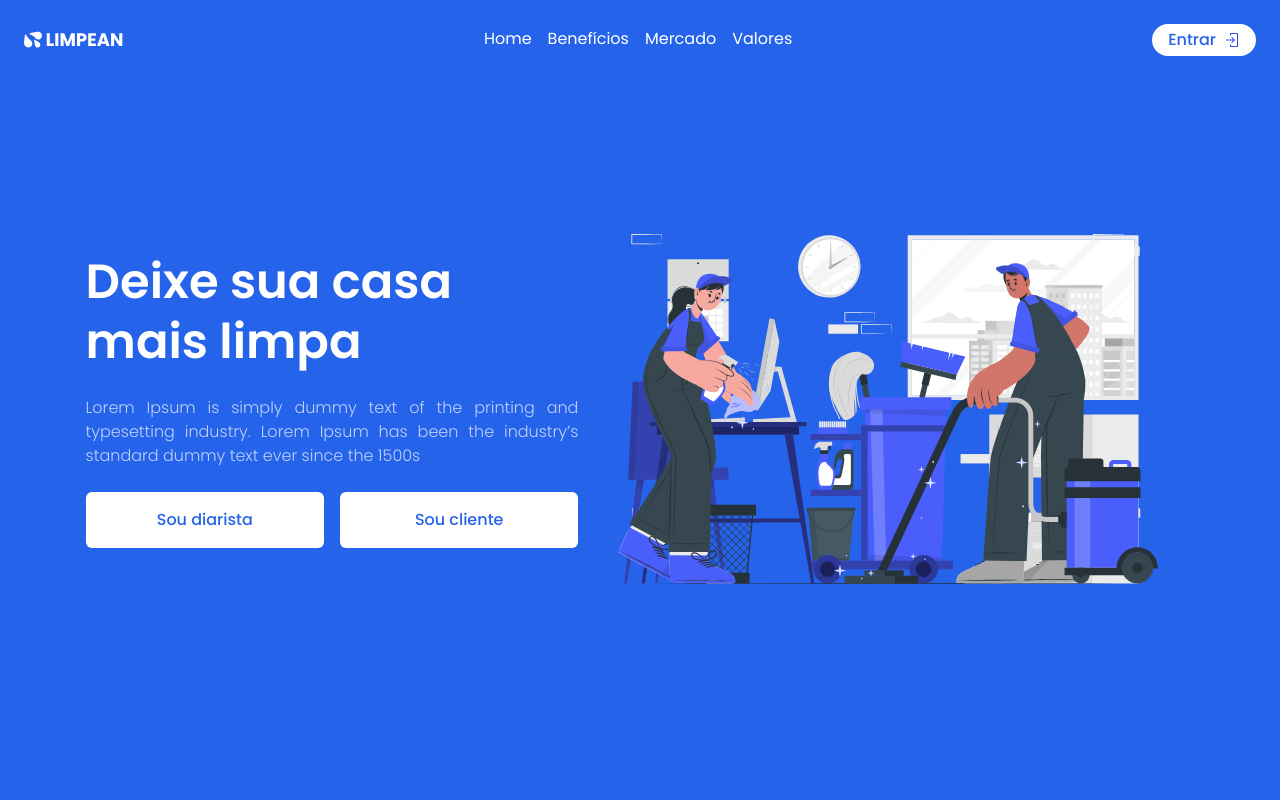
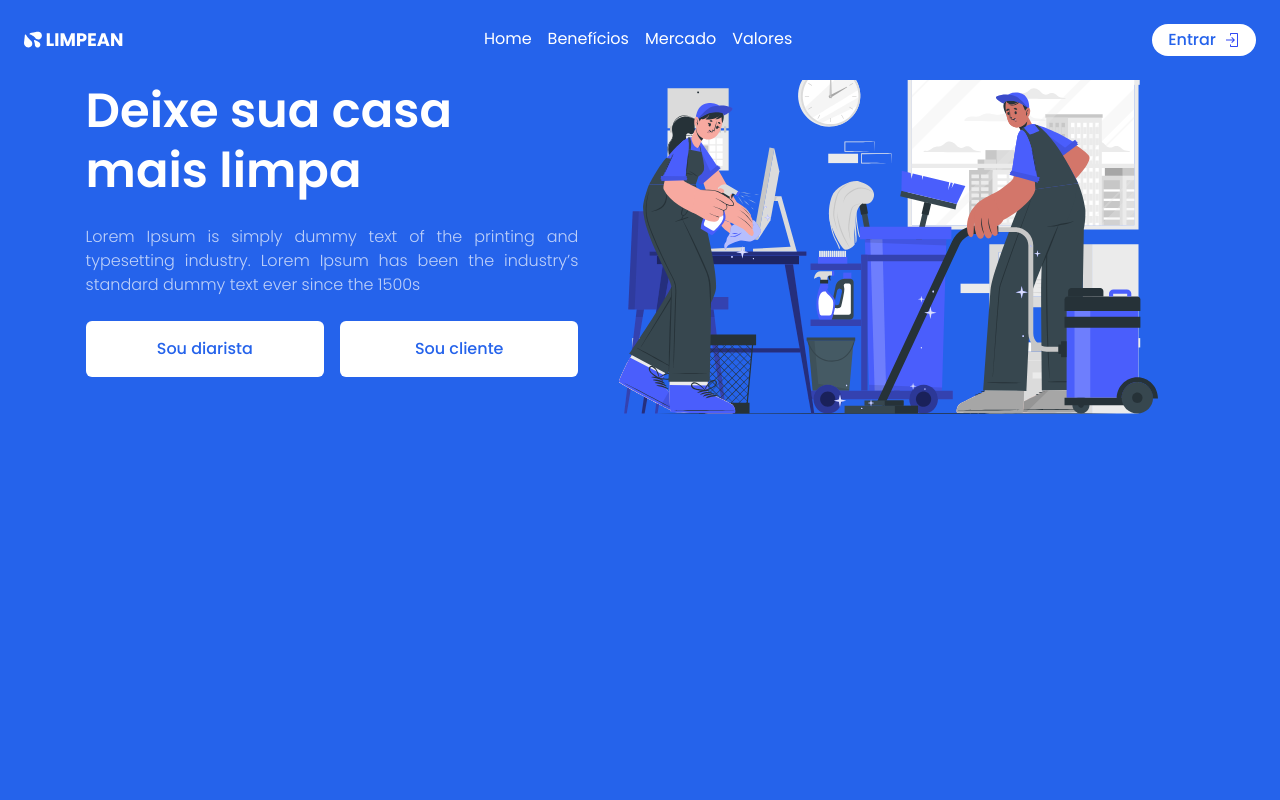
Before and after one commit to LIMPEAN/FRONTWEB-TCC-LIMPEAN-2023-2, a Next.js app: page / in a window 1280 px wide. Shown: the top 800 px of the page. Built offline with nearby package versions, Linux system fonts and the light colour scheme.

Commit message:
feat: t3-valores

```diff
--- a/app/components/home.tsx
+++ b/app/components/home.tsx
@@ -4,7 +4,7 @@ import Link from "next/link";
 export function HomeComponent() {
   return (
     <>
-      <div id="home" className="bg-blue-600 mt-24 p-6 lg:mt-0 h-full min-h-screen flex flex-col  lg:flex-row items-center justify-center">
+      <div id="home" className="bg-blue-600 mt-24 p-6 lg:mt-0 h-full' flex flex-col  lg:flex-row items-center justify-center">
         <div className="flex flex-col lg:w-2/5 gap-6 w-full">
           <h2 className="text-white font-semibold text-5xl leading-tight w-full text-start">Deixe sua casa mais limpa</h2>
           <span className="text-white/70 font-extralight text-justify  w-full">  Lorem Ipsum is simply dummy text of the printing and typesetting industry. Lorem Ipsum has been the industry&rsquo;s standard dummy text ever since the 1500s
```
